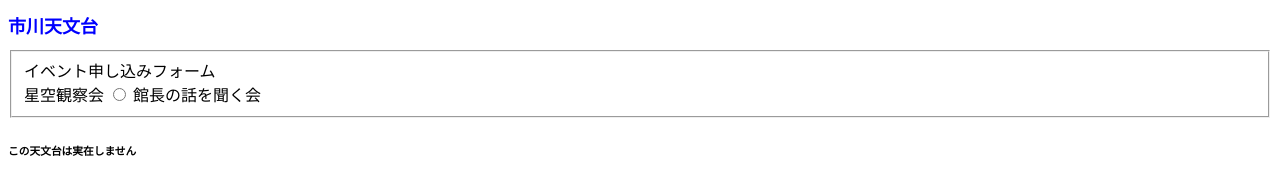
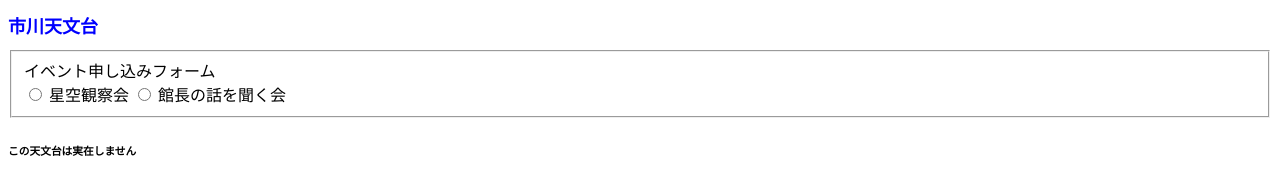
Before and after one commit to ick2321013/prg20241119, a plain HTML site: page app.html in a window 1280 px wide. Drawn offline with Linux system fonts and the light colour scheme.

Commit message:
修正版

```diff
--- a/app.html
+++ b/app.html
@@ -12,7 +12,7 @@
         <form>
             <fieldset>イベント申し込みフォーム</legend>
             <div>
-                <import type="radio" id="contactChoice1" name="contact" />
+                <input type="radio" id="contactChoice1" name="contact" />
                 <landl for="contactChoice1">星空観察会</landl>
 
                 <input type="radio" id="contactChoice2" name="contact" />
```
